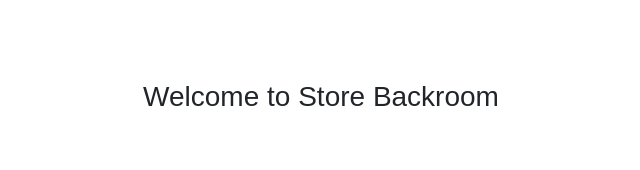
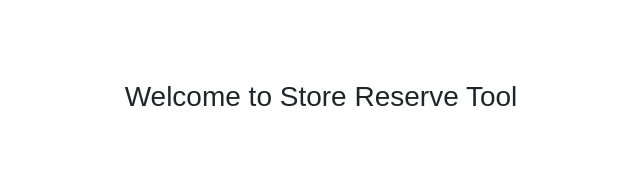
Before and after one commit to MichaelDkt/srt_react, a React (Create React App) app: page / in a window 1280 px wide. Shown: the top 170 px of the page, without its empty margins (319-959 px from the left). Built offline with nearby package versions, Linux system fonts and the light colour scheme; no server answers.

Commit message:
Fix login page welcome message

```diff
--- a/src/views/login.js
+++ b/src/views/login.js
@@ -8,7 +8,7 @@ class Login extends Component {
     return(
       <div>
         <div className="container" >
-          <h3 className="text-center" style ={{marginTop: "10vh"}}> Welcome to Store Backroom  </h3>
+          <h3 className="text-center" style ={{marginTop: "10vh"}}> Welcome to Store Reserve Tool  </h3>
           <br/>
               <div className = "row d-flex justify-content-center " style ={{marginTop: "15vh"}}>
               { this.props.newState.isLoggedIn ? (
```
